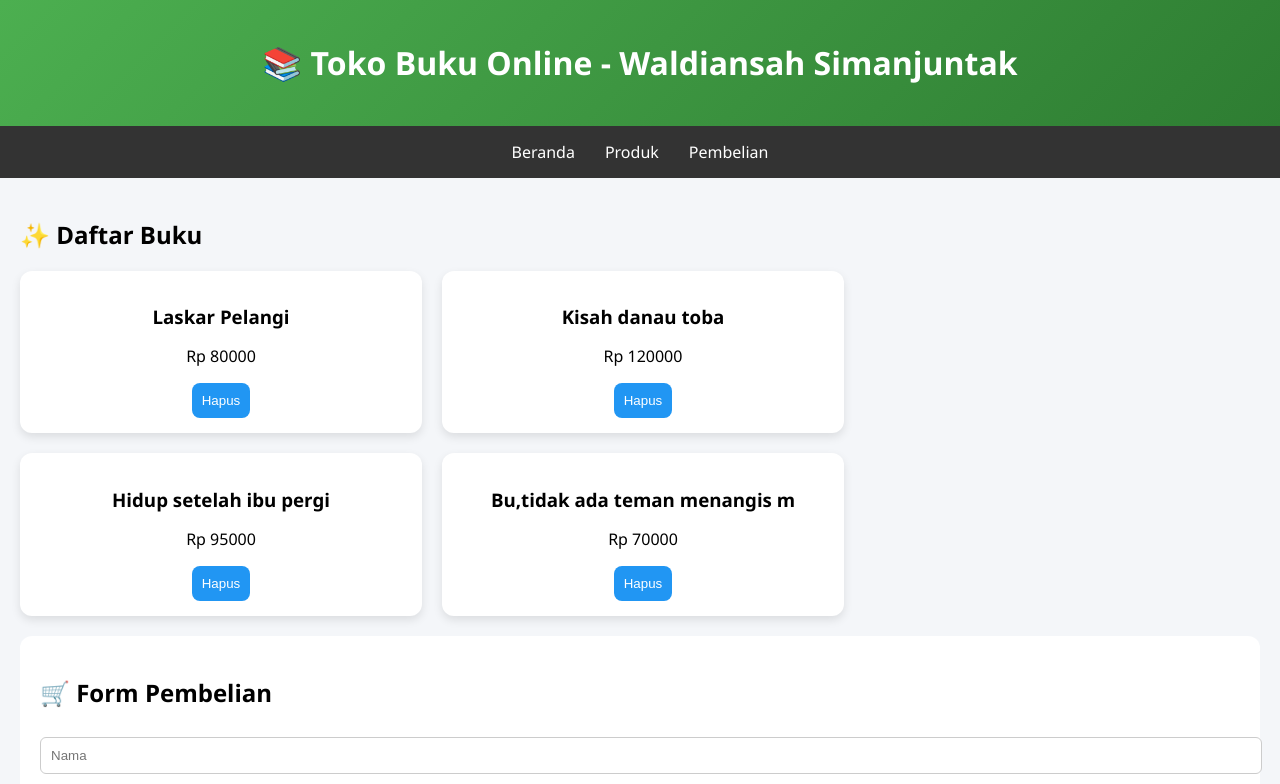
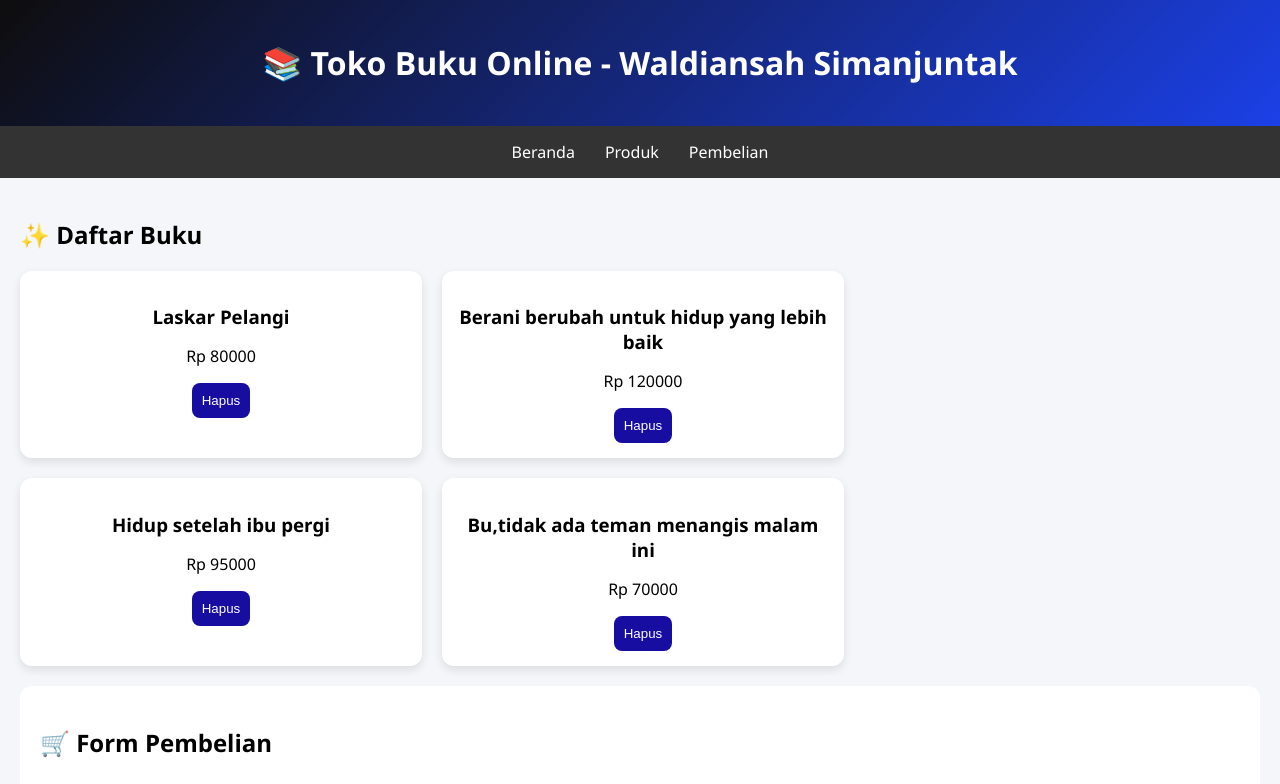
Before and after one commit to waldiansah/ujian-uts-praktek-pemrograman-web-dasar, a plain HTML site: page index.html in a window 1280 px wide. Shown: the top 784 px of the page. Drawn offline with Linux system fonts and the light colour scheme.

Commit message:
first commit

```diff
--- a/script.js
+++ b/script.js
@@ -1,8 +1,8 @@
 let produk = [
   { id: 1, judul: 'Laskar Pelangi', harga: 80000 },
-  { id: 2, judul: 'Kisah danau toba', harga: 120000 },
+  { id: 2, judul: 'Berani berubah untuk hidup yang lebih baik ', harga: 120000 },
   { id: 3, judul: 'Hidup setelah ibu pergi', harga: 95000 },
-  { id: 4, judul: 'Bu,tidak ada teman menangis m', harga: 70000 },
+  { id: 4, judul: 'Bu,tidak ada teman menangis malam ini', harga: 70000 },
 ];
 
 function tampilkanProduk() {
--- a/style.css
+++ b/style.css
@@ -6,8 +6,8 @@ body {
 
 /* HEADER */
 header {
-  background: linear-gradient(135deg, #4caf50, #2e7d32);
-  color: white;
+  background: linear-gradient(135deg, #0e0d0d, #1b40e6);
+  color: rgb(255, 255, 255);
   text-align: center;
   padding: 20px;
 }
@@ -61,7 +61,7 @@ main {
 
 /* BUTTON */
 button {
-  background: #2196f3;
+  background: #170da0;
   color: white;
   border: none;
   padding: 10px;
@@ -96,7 +96,7 @@ form select {
 }
 
 .error {
-  color: red;
+  color: rgb(7, 5, 161);
   font-size: 12px;
 }
 
@@ -109,7 +109,7 @@ form select {
 /* FOOTER */
 footer {
   text-align: center;
-  background: #333;
+  background: #221e1e;
   color: white;
   padding: 10px;
   margin-top: 20px;
```
